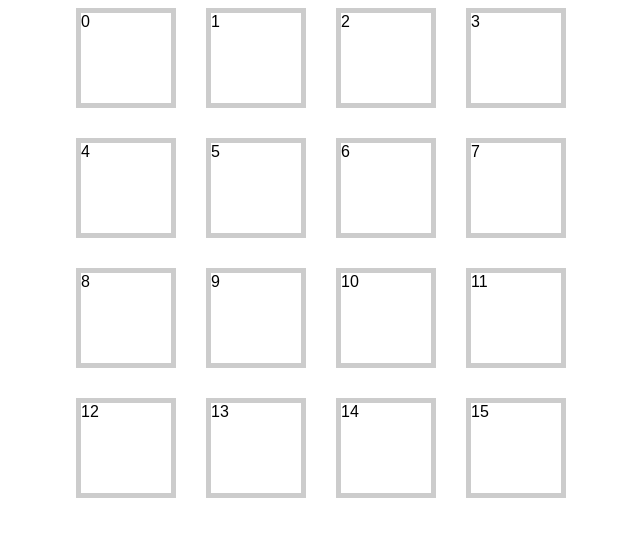
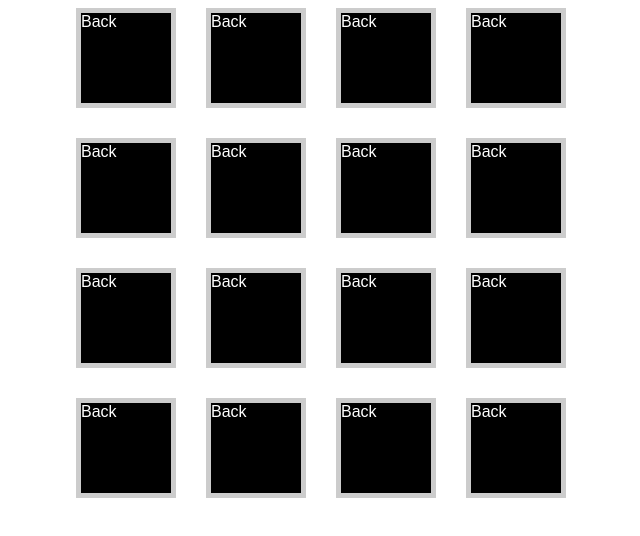
Before and after one commit to shan1y/memory-game, a Vue app: page / in a window 1280 px wide. Shown: the top 536 px of the page, without its empty margins (319-959 px from the left). Built offline with nearby package versions, Linux system fonts and the light colour scheme.

Commit message:
add @click function to cards to set visible

```diff
--- a/src/App.vue
+++ b/src/App.vue
@@ -3,7 +3,10 @@
     <Card
       v-for="(card, index) in cardList"
       :key="`card-${index}`"
-      :value="card"
+      :value="card.value"
+      :visible="card.visible"
+      @select-card="flipCard"
+      :position="card.position"
     />
   </section>
 </template>
@@ -11,6 +14,7 @@
 <script>
 import Home from "./components/Home.vue";
 import Card from "./components/Card.vue";
+import { ref } from "vue";
 
 export default {
   name: "App",
@@ -18,11 +22,17 @@
     Card,
   },
   setup() {
-    const cardList = [];
+    const cardList = ref([]);
     for (let i = 0; i < 16; i++) {
-      cardList.push(i);
+      cardList.value.push({ value: i, visible: false, position: i });
     }
-    return { cardList };
+    const flipCard = (payload) => {
+      cardList.value[payload.position].visible = true;
+    };
+    return {
+      cardList,
+      flipCard,
+    };
   },
 };
 </script>
@@ -30,10 +40,6 @@
 <style>
 #app {
   font-family: Arial, Helvetica, sans-serif;
-}
-
-.card {
-  border: 5px solid #ccc;
 }
 
 .game-board {
--- a/src/components/Card.vue
+++ b/src/components/Card.vue
@@ -1,16 +1,60 @@
 <script>
 export default {
   props: {
+    position: {
+      type: Number,
+      required: true,
+    },
     value: {
       type: Number,
       required: true,
     },
+    visible: {
+      type: Boolean,
+      default: false,
+    },
+  },
+  setup() {
+    const selectCard = (props, context) => {
+      context.emit("select-card", {
+        position: props.position,
+      });
+    };
+    return {
+      selectCard,
+    };
   },
 };
 </script>
 
 <template>
-  <div class="card">{{ value }}</div>
+  <div class="card" @click="selectCard">
+    <div v-if="visible" class="card-face is-front">
+      {{ value }}
+    </div>
+    <div v-else class="card-face is-back">Back</div>
+  </div>
 </template>
 
-<style></style>
+<style>
+.card {
+  border: 5px solid #ccc;
+  position: relative;
+}
+
+.card-face {
+  width: 100%;
+  height: 100%;
+  position: absolute;
+}
+
+.card-face.is-front {
+  background-color: red;
+  color: white;
+}
+
+.card-face.is-back {
+  background-color: black;
+  color: white;
+}
+</style>
```
